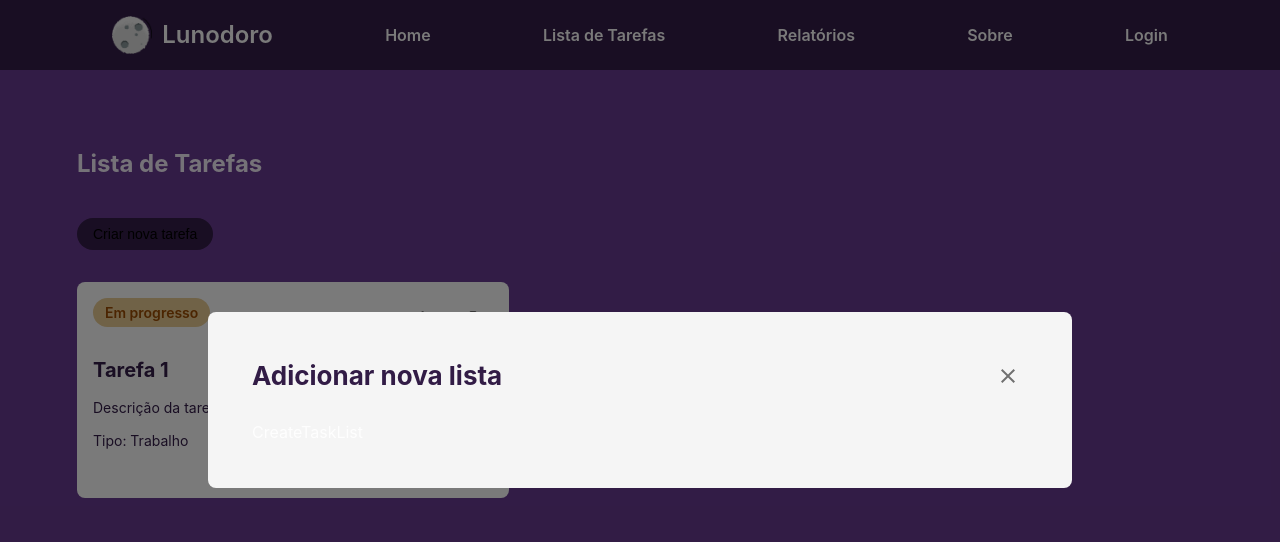
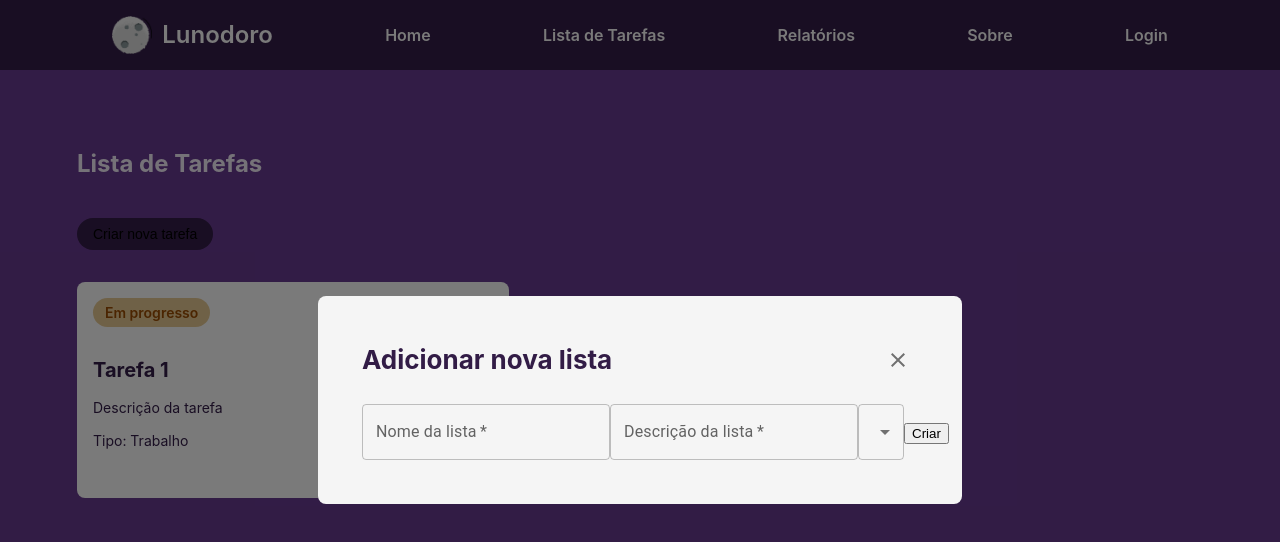
Before and after one commit to Isabelaponte/lunodoro, a React (Vite) app in the folder frontend-react/: page /task-list in a window 1280 px wide. Both pictures are taken after a click on the button "Criar nova tarefa". Shown: the top 542 px of the page. Built offline with nearby package versions, Linux system fonts and the light colour scheme.

Commit message:
feat: add use-hook-form

```diff
--- a/frontend-react/package.json
+++ b/frontend-react/package.json
@@ -12,13 +12,16 @@
   "dependencies": {
     "@emotion/react": "^11.13.3",
     "@emotion/styled": "^11.13.0",
+    "@hookform/resolvers": "^3.9.1",
     "@mui/icons-material": "^6.1.5",
     "@mui/material": "^6.1.5",
     "@mui/styled-engine-sc": "^6.1.5",
     "react": "^18.3.1",
     "react-dom": "^18.3.1",
+    "react-hook-form": "^7.53.1",
     "react-router-dom": "^6.27.0",
-    "styled-components": "^6.1.13"
+    "styled-components": "^6.1.13",
+    "yup": "^1.4.0"
   },
   "devDependencies": {
     "@eslint/js": "^9.13.0",
--- a/frontend-react/src/components/Modal/Modal.styles.ts
+++ b/frontend-react/src/components/Modal/Modal.styles.ts
@@ -27,7 +27,7 @@ export const StyledModals = styled(Modal)`
 export const ModalContainer = styled.section`
   background-color: ${({ theme }) => theme.colors.textColor};
   max-height: 90%;
-  width: 820px;
+  width: 600px;
   overflow: hidden;
   padding: 44px 0px 44px 44px;
   border-radius: 8px;
--- a/frontend-react/src/pages/CreateTaskList/CreateTaskList.tsx
+++ b/frontend-react/src/pages/CreateTaskList/CreateTaskList.tsx
@@ -1,5 +1,33 @@
+import * as yup from "yup";
+import { useFormUtils } from "../../utils/form.utils";
+import { Select, TextField } from "@mui/material";
+
 const CreateTaskList = () => {
-  return <div>CreateTaskList</div>;
+  const schema = yup.object({
+    name: yup.string().required("Campo obrigatório"),
+    description: yup.string().required("Campo obrigatório"),
+    type: yup.string().required("Campo obrigatório"),
+  });
+
+  const { handleSubmit, trigger } = useFormUtils<any>(schema, {
+    projects: [],
+  });
+
+  const onSubmit = async (data: any) => {
+    await trigger();
+    console.log(data);
+    //TODO: aqui terá a chamada api para criar uma nova lista de tarefas
+  };
+
+  return <form onSubmit={handleSubmit(onSubmit)}>
+    <TextField name="name" label="Nome da lista" required />
+    <TextField name="description" label="Descrição da lista" required />
+    <Select name="type" label="Tipo da lista" required>
+      <option value="project">Projeto</option>
+      <option value="task">Tarefa</option>
+    </Select>
+    <button type="submit">Criar</button>
+  </form>;
 };
 
 export default CreateTaskList;
--- /dev/null
+++ b/frontend-react/src/utils/form.utils.ts
@@ -0,0 +1,41 @@
+import { useForm, FieldValues, DefaultValues } from 'react-hook-form';
+import { yupResolver } from '@hookform/resolvers/yup';
+import { AnyObjectSchema } from 'yup';
+
+export const useFormUtils = <TFieldValues extends FieldValues>(
+  validationSchema: AnyObjectSchema,
+  defaultValues: DefaultValues<TFieldValues>
+) => {
+  const {
+    control,
+    formState: { errors },
+    getValues,
+    setValue,
+    handleSubmit,
+    reset,
+    watch,
+    register,
+    formState,
+    trigger
+  } = useForm<TFieldValues>({
+    resolver: yupResolver(validationSchema),
+    reValidateMode: 'onChange',
+    mode: 'all',
+    defaultValues
+  });
+
+  const resetForm = () => reset(defaultValues);
+
+  return {
+    control,
+    errors,
+    getValues,
+    setValue,
+    resetForm,
+    handleSubmit,
+    register,
+    trigger,
+    watch,
+    formState
+  };
+};
```
Also changed, not shown: 1 other file (tests, documents, lock files or other folders).
